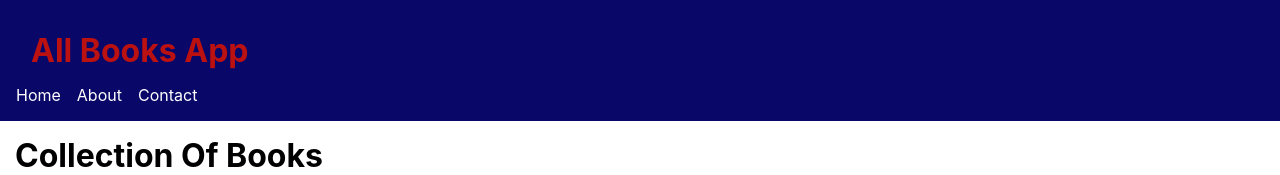
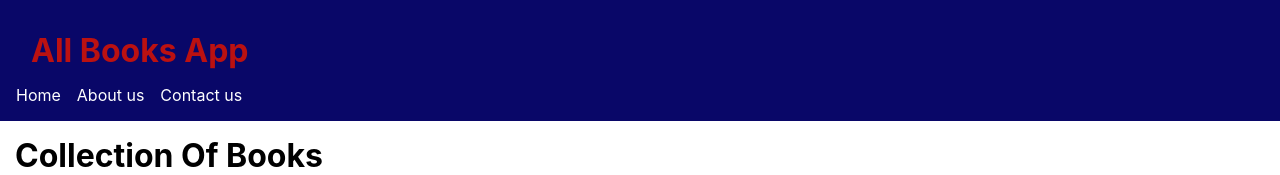
Before and after one commit to Virgotex/books-project, a React (Create React App) app: page / in a window 1280 px wide. Shown: the top 175 px of the page. Built offline with nearby package versions, Linux system fonts and the light colour scheme; the HTML template or start-up script is replaced by a standard one.

Commit message:
New changes

```diff
--- a/src/components/Header.js
+++ b/src/components/Header.js
@@ -10,10 +10,10 @@ function Header() {
             <a href="#">Home</a>
           </li>
           <li>
-            <a href="#">About</a>
+            <a href="#">About us </a>
           </li>
           <li>
-            <a href="#">Contact</a>
+            <a href="#">Contact us</a>
           </li>
         </ul>
       </nav>
```
